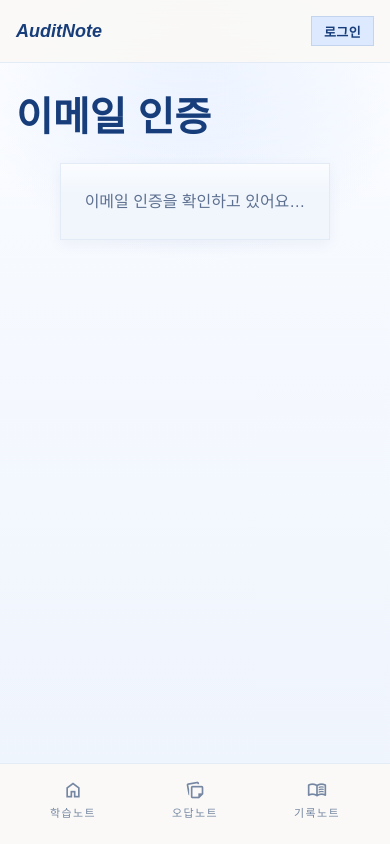
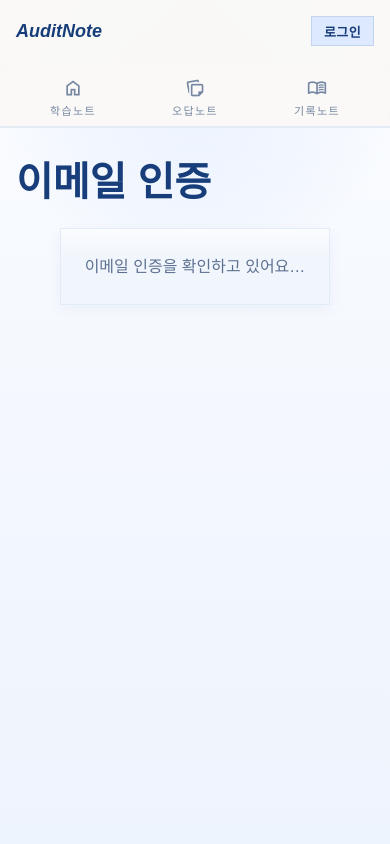
Before and after one commit to hotcoldwater/AuditNote, a React (Vite) app: page /auth/callback in a window 390 px wide. Built offline with nearby package versions, Linux system fonts and the light colour scheme; no server answers; a web font is replaced by a local one.

Commit message:
Move mobile nav to top

```diff
--- a/src/components/Layout.tsx
+++ b/src/components/Layout.tsx
@@ -61,7 +61,7 @@ const Inner = styled('div', {
   width: '100%',
   maxWidth: '960px',
   margin: '0 auto',
-  padding: '$7 $4 $9',
+  padding: '$7 $4 $7',
   display: 'grid',
   gap: '$6',
   '@sm': {
@@ -121,17 +121,12 @@ const NavGroup = styled('div', {
 });
 
 const MobileNav = styled('nav', {
-  position: 'fixed',
-  bottom: 0,
-  left: 0,
-  right: 0,
-  zIndex: 40,
   display: 'flex',
   justifyContent: 'space-around',
   alignItems: 'center',
   gap: '$2',
-  padding: '$2 $4 $6',
-  borderTop: '1px solid $borderSoft',
+  padding: '$2 $4',
+  borderBottom: '1px solid $borderSoft',
   backgroundColor: 'rgba(250, 249, 247, 0.96)',
   backdropFilter: 'blur(18px)',
   '@sm': {
@@ -193,13 +188,6 @@ export function Layout({
             </Badge>
           </ProfileLink>
         </TopBarInner>
-      </TopBar>
-      <Inner>
-        <Header>
-          <Title>{title}</Title>
-        </Header>
-        {children}
-      </Inner>
         <MobileNav>
           <MobileNavLink to="/" className={location.pathname === '/' ? 'active' : ''}>
             <span className="material-symbols-outlined">home</span>
@@ -214,6 +202,13 @@ export function Layout({
             <span>기록노트</span>
           </MobileNavLink>
         </MobileNav>
+      </TopBar>
+      <Inner>
+        <Header>
+          <Title>{title}</Title>
+        </Header>
+        {children}
+      </Inner>
     </Shell>
   );
 }
```
Lines whose indentation alone changed are shown as unchanged.
